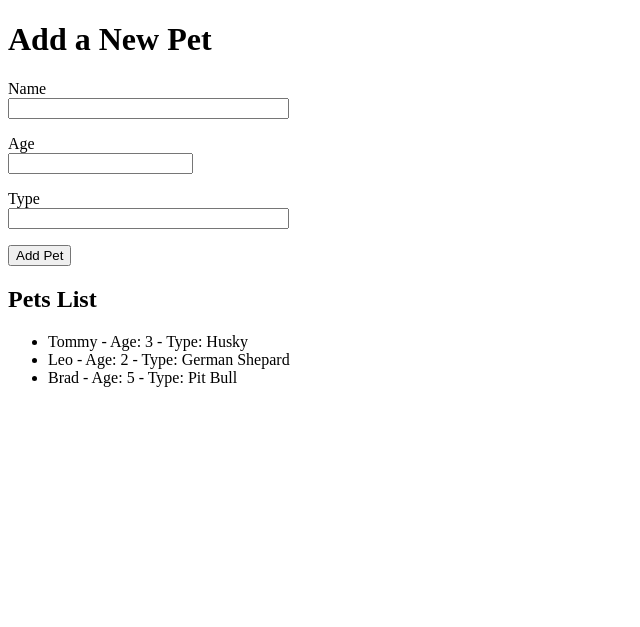
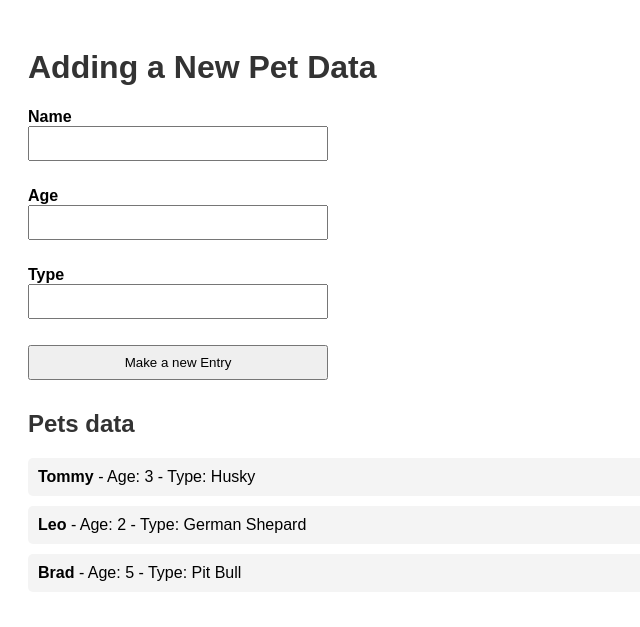
Before and after one commit to Bakayaro007/Vishnu-Flask, a Flask app: page / in a window 1280 px wide. Shown: the top 627 px of the page, without its empty margins (0-640 px from the left). Run offline with Flask 3, Linux system fonts and the light colour scheme.

Commit message:
Attached the data of Pets

```diff
--- a/forms.py
+++ b/forms.py
@@ -6,4 +6,4 @@ class PetForm(FlaskForm):
     name = StringField('Name', validators=[DataRequired()])
     age = IntegerField('Age', validators=[DataRequired()])
     type = StringField('Type', validators=[DataRequired()])
-    submit = SubmitField('Add Pet')
+    submit = SubmitField('Make a new Entry')
--- a/templates/view_pets.html
+++ b/templates/view_pets.html
@@ -3,31 +3,62 @@
 <head>
     <meta charset="UTF-8">
     <meta name="viewport" content="width=device-width, initial-scale=1.0">
-    <title>Pet List</title>
+    <title>Pets data</title>
+    <style>
+        body {
+            font-family: Arial, sans-serif;
+            padding: 20px;
+        }
+        h1, h2 {
+            color: #333;
+        }
+        form {
+            margin-bottom: 20px;
+        }
+        label {
+            font-weight: bold;
+        }
+        input {
+            padding: 8px;
+            margin-bottom: 10px;
+            width: 300px;
+            box-sizing: border-box;
+        }
+        ul {
+            list-style: none;
+            padding: 0;
+        }
+        li {
+            background-color: #f4f4f4;
+            margin-bottom: 10px;
+            padding: 10px;
+            border-radius: 5px;
+        }
+    </style>
 </head>
 <body>
-    <h1>Add a New Pet</h1>
+    <h1>Adding a New Pet Data</h1>
     <form method="POST">
         {{ form.hidden_tag() }}
         <p>
-            {{ form.name.label }}<br>
-            {{ form.name(size=32) }}<br>
+            <label for="name">{{ form.name.label }}</label><br>
+            {{ form.name(size=32, id="name") }}
         </p>
         <p>
-            {{ form.age.label }}<br>
-            {{ form.age(size=32) }}<br>
+            <label for="age">{{ form.age.label }}</label><br>
+            {{ form.age(size=32, id="age") }}
         </p>
         <p>
-            {{ form.type.label }}<br>
-            {{ form.type(size=32) }}<br>
+            <label for="type">{{ form.type.label }}</label><br>
+            {{ form.type(size=32, id="type") }}
         </p>
         <p>{{ form.submit() }}</p>
     </form>
 
-    <h2>Pets List</h2>
+    <h2>Pets data</h2>
     <ul>
         {% for pet in pets %}
-            <li>{{ pet.name }} - Age: {{ pet.age }} - Type: {{ pet.type }}</li>
+            <li><strong>{{ pet.name }}</strong> - Age: {{ pet.age }} - Type: {{ pet.type }}</li>
         {% endfor %}
     </ul>
 </body>
```
Also changed, not shown: static/styles.css (added, +74 -0 lines), app.py.txt (deleted), create_db.py (deleted), instance/pets.db (added).
